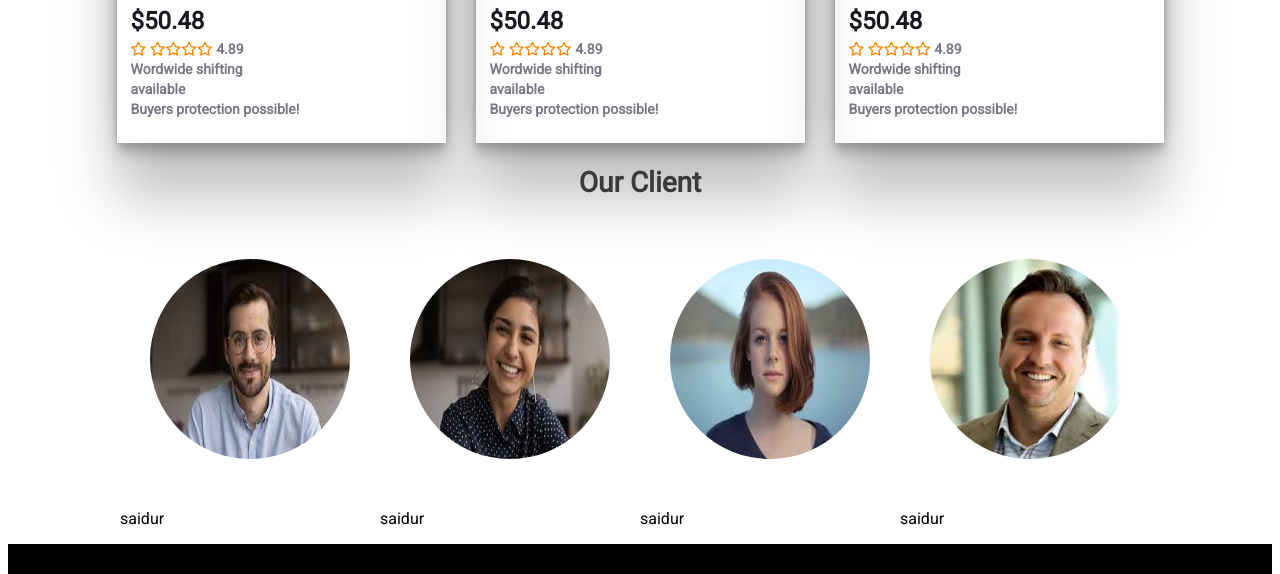
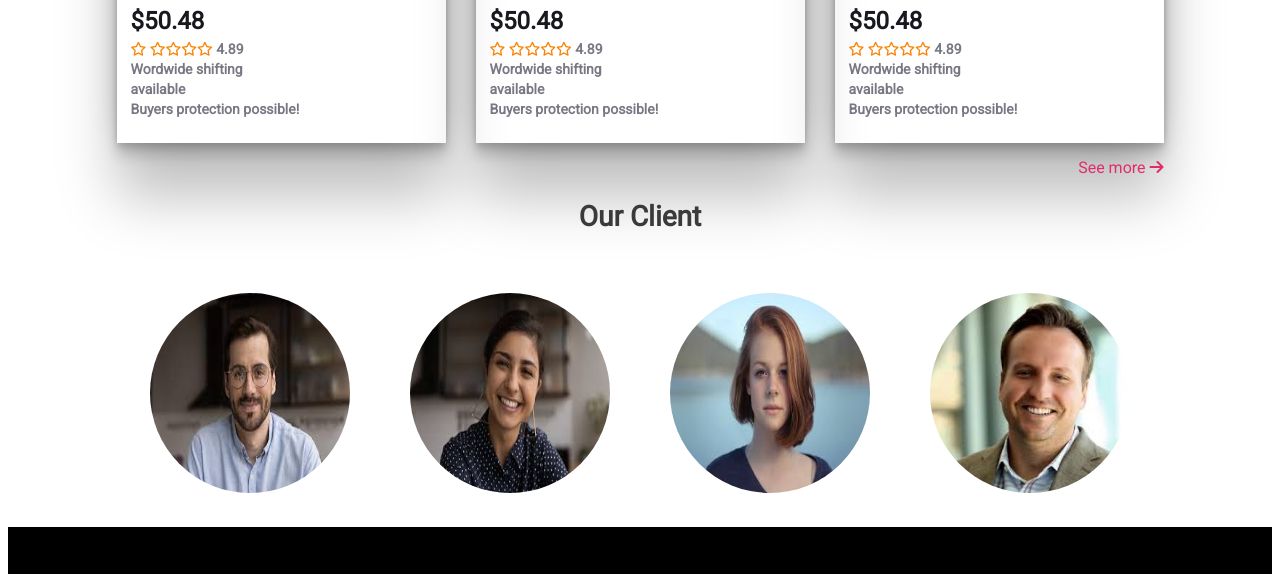
Before and after one commit to saidurrahman179/assaignment2, a plain HTML site: page index.html in a window 1280 px wide. Shown: the part 1977-2551 px from the top of the page. Drawn offline with Linux system fonts and the light colour scheme.

Commit message:
after see more button add

```diff
--- a/index.html
+++ b/index.html
@@ -132,6 +132,9 @@
                 </div>
 
             </div>
+            <div class="see-more">
+                <a href="#">See more <i class="fas fa-arrow-right"></i> </a>
+            </div>
         </section>
 
         <section>
@@ -140,19 +143,19 @@
                 <div class="clients">
                     <div class="client">
                         <img src="images/person/p1.jpg" />
-                        <p>saidur</p>
+
                     </div>
                     <div class="client">
                         <img src="images/person/p2.jpg" />
-                        <p>saidur</p>
+
                     </div>
                     <div class="client">
                         <img src="images/person/p4.jpg" />
-                        <p>saidur</p>
+
                     </div>
                     <div class="client">
                         <img src="images/person/3.jpg" />
-                        <p>saidur</p>
+
                     </div>
                 </div>
             </div>
--- a/style.css
+++ b/style.css
@@ -132,6 +132,12 @@ nav ul li a{
 }
 .see-more{
     text-align: right;
+    margin-top: 15px;
+}
+.see-more a{
+    color: #E02C6D;
+    text-decoration: none;
+
 }
 .our-client{
     display: flex;
```
